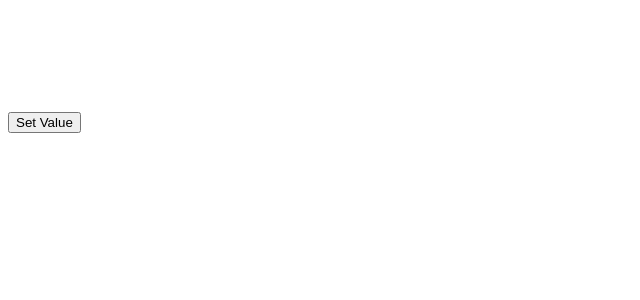
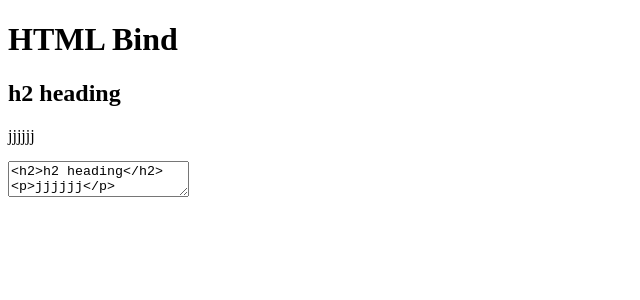
Before and after one commit to sajuthankappan/svelte-training-app, a Svelte app: page / in a window 1280 px wide. Shown: the top 300 px of the page, without its empty margins (0-640 px from the left). Built offline with nearby package versions, Linux system fonts and the light colour scheme.

Commit message:
Add html example

```diff
--- a/src/App.svelte
+++ b/src/App.svelte
@@ -1,9 +1,9 @@
 <script>
-    import BindElement from "./lib/BindElement.svelte";
+    import HtmlBind from "./lib/HtmlBind.svelte";
 
 
 </script>
 
 <main>
-  <BindElement />
+  <HtmlBind />
 </main>
--- /dev/null
+++ b/src/lib/HtmlBind.svelte
@@ -0,0 +1,7 @@
+<script>
+  let htmlFromServer = "<h2>h2 heading</h2><p>jjjjjj</p>" //pretending this variable comes from an api fetch
+</script>
+<h1>HTML Bind</h1>
+{@html htmlFromServer}
+
+<textarea bind:value={htmlFromServer} />
```
